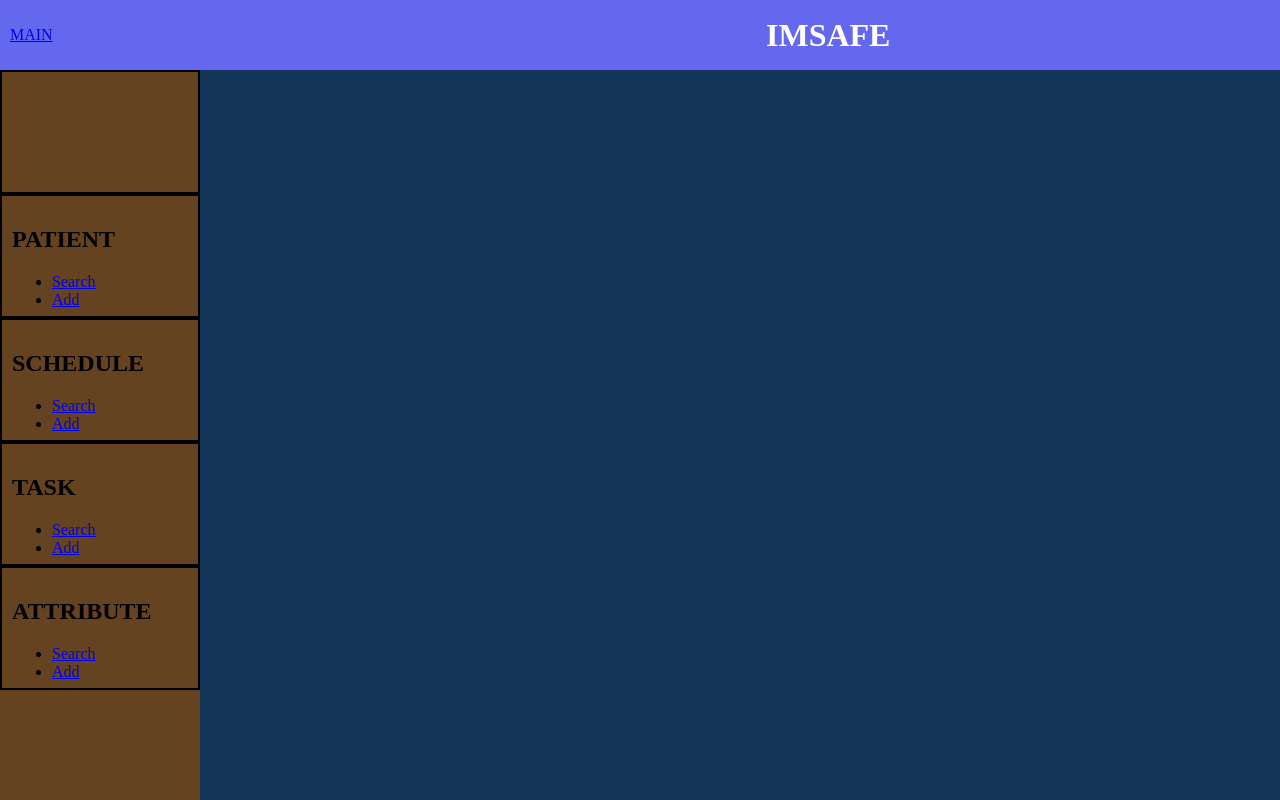
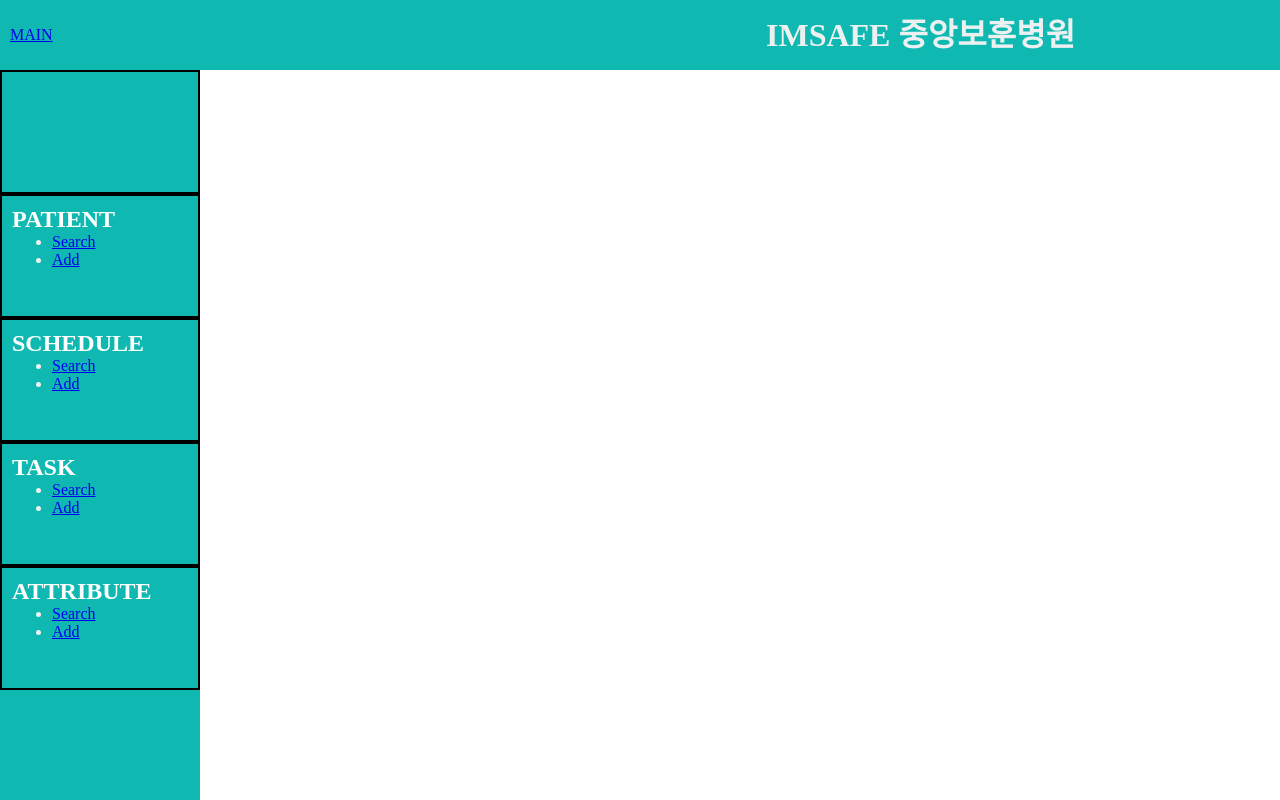
Before and after one commit to kevinsung123/React.js, a React app: page / in a window 1280 px wide. Built offline with nearby package versions, Linux system fonts and the light colour scheme; the HTML template or start-up script is replaced by a standard one.

Commit message:
디자인 수정

```diff
--- a/src/app.sass
+++ b/src/app.sass
@@ -10,13 +10,14 @@ body
 #header
     padding: 10px
     margin: auto
-    background-color: rgb(100,104,239)
+    background-color: #0fb9b1
     height: 50px
     line-height: 50px
 
     h1
-        color: white
+        color: #ecf0f1
         margin: auto
+
 
     link
         color: red
@@ -32,8 +33,15 @@ body
         float: right
 
 #section
-    background-color: #123456
+    background-color: rgb(255, 255, 255)
     height: calc(100% - 70px)
+
+    h2
+        color : white
+        margin : auto
+    ul
+        color : #ecf0f1
+        margin : auto
 
     #content
         height: 100%
@@ -47,10 +55,12 @@ body
         float: left
         overflow-y: scroll
 
-        background-color: #654321
-
+        background-color: #0fb9b1
         .submenu
             height: 100px
             padding: 10px
 
             border: 2px #000 solid
+
+    link
+        color : #ecf0f1
--- a/src/components/Header/index.jsx
+++ b/src/components/Header/index.jsx
@@ -10,7 +10,7 @@ export class Header extends React.Component {
                     <NavLink to="/">MAIN</NavLink>
                 </div>
                 <div id="right-header">
-                    <h1>IMSAFE</h1>
+                    <h1>IMSAFE 중앙보훈병원</h1>
                 </div>
             </div>
         );
--- a/static/js/app.css
+++ b/static/js/app.css
@@ -10,11 +10,11 @@ body {
 #header {
   padding: 10px;
   margin: auto;
-  background-color: #6468ef;
+  background-color: #0fb9b1;
   height: 50px;
   line-height: 50px; }
   #header h1 {
-    color: white;
+    color: #ecf0f1;
     margin: auto; }
   #header link {
     color: red; }
@@ -28,8 +28,14 @@ body {
     float: right; }
 
 #section {
-  background-color: #123456;
+  background-color: white;
   height: calc(100% - 70px); }
+  #section h2 {
+    color: white;
+    margin: auto; }
+  #section ul {
+    color: #ecf0f1;
+    margin: auto; }
   #section #content {
     height: 100%;
     float: right;
@@ -39,8 +45,10 @@ body {
     height: 100%;
     float: left;
     overflow-y: scroll;
-    background-color: #654321; }
+    background-color: #0fb9b1; }
     #section #aside .submenu {
       height: 100px;
       padding: 10px;
       border: 2px #000 solid; }
+  #section link {
+    color: #ecf0f1; }
```
Also changed, not shown: 1 other file (tests, documents, lock files or other folders).
